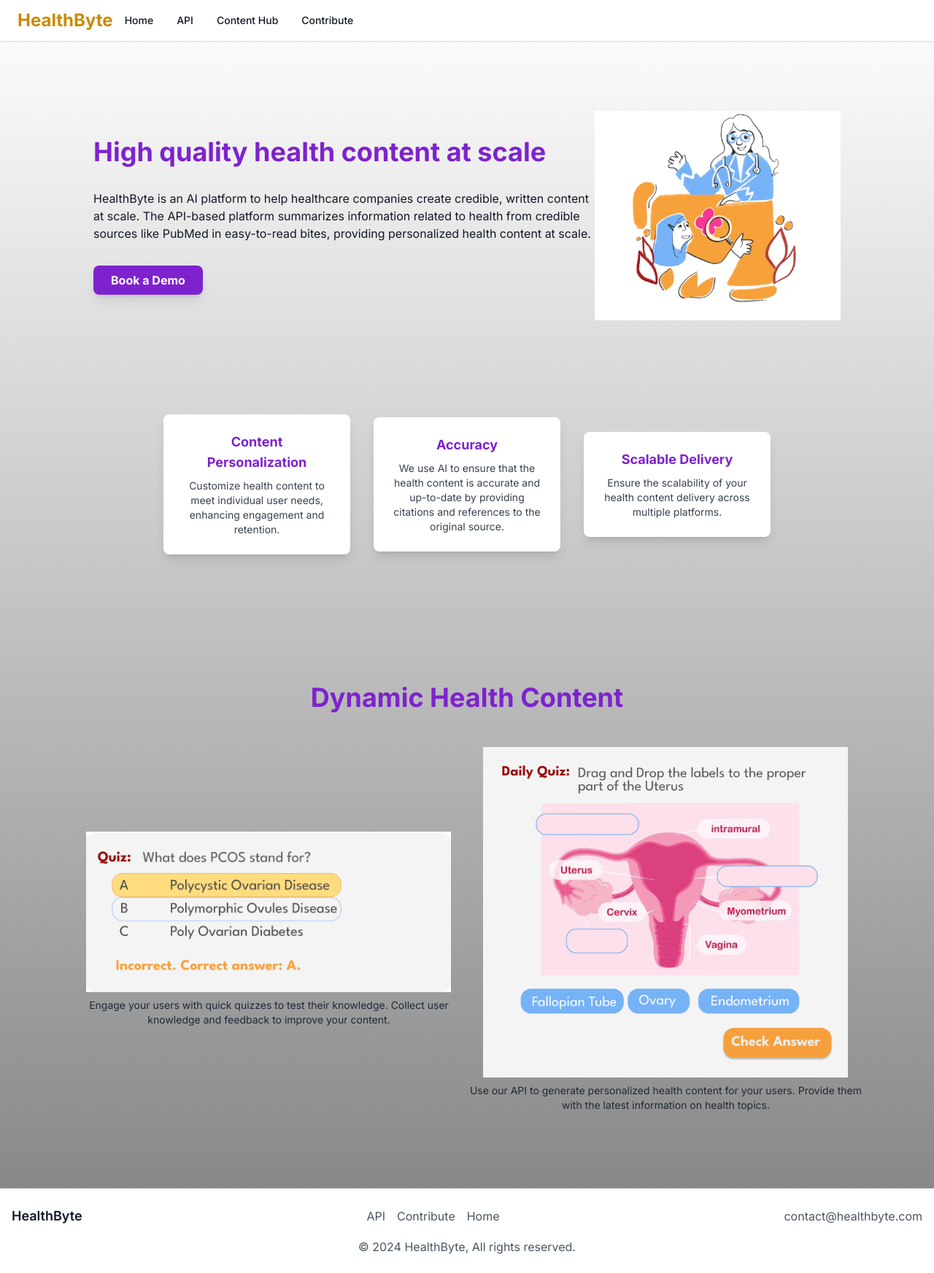
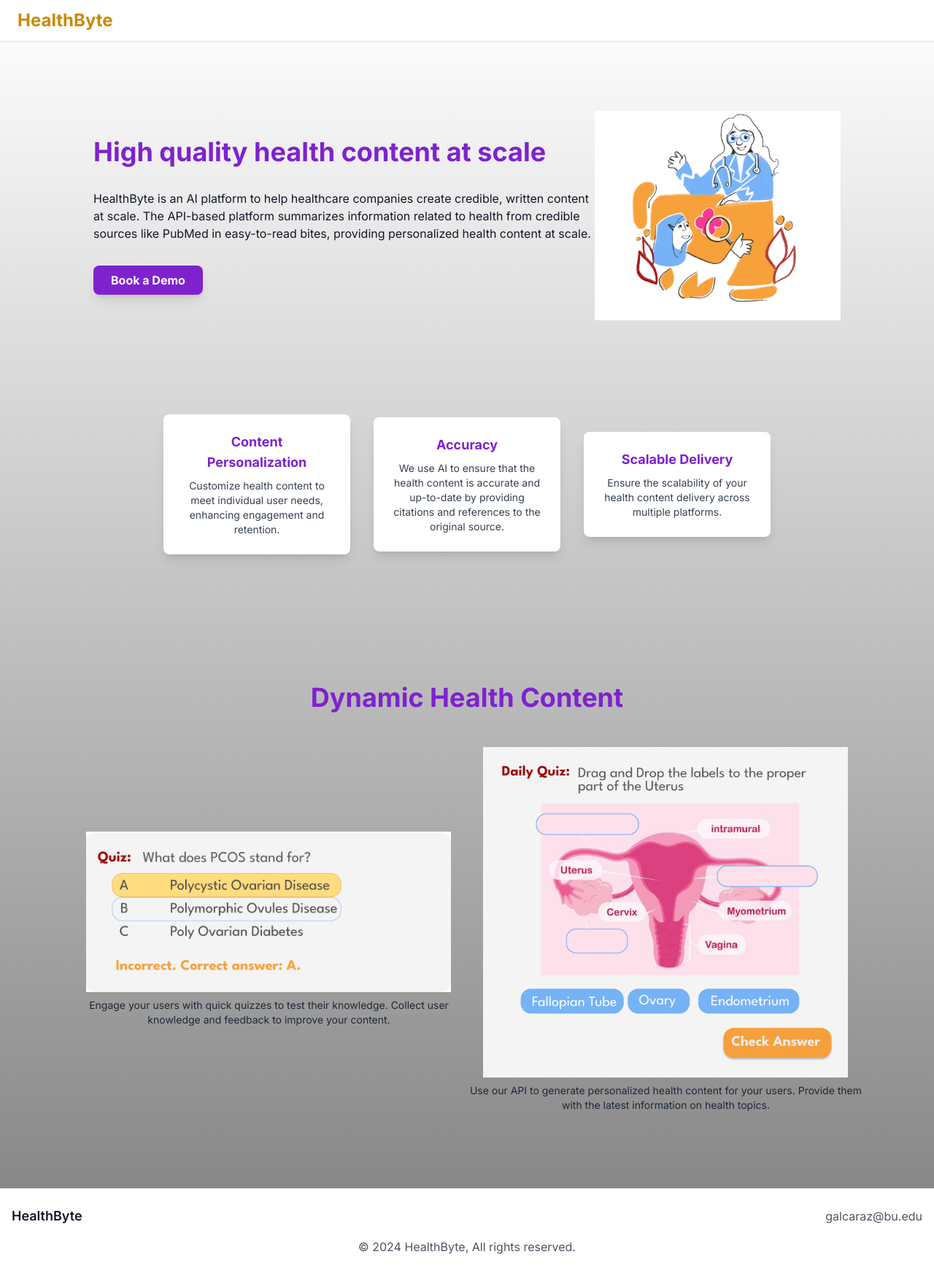
Before and after one commit to gigialc/Avocado, a Next.js app in the folder my-app/: page / in a window 1280 px wide. Shown: the whole page at 73% size. Built offline with nearby package versions, Linux system fonts and the light colour scheme.

Commit message:
navbar removed for distriubution

```diff
--- a/my-app/app/components/footer.tsx
+++ b/my-app/app/components/footer.tsx
@@ -11,7 +11,7 @@ const Footer: React.FC = () => {
                             HealthByte
                         </Link>
                     </div>
-                    <div className="space-x-4 flex">
+                    {/* <div className="space-x-4 flex">
                         <Link href="/api" className="hover:underline">
                             API
                         </Link>
@@ -22,10 +22,10 @@ const Footer: React.FC = () => {
                             Home
                         </Link>
 
-                    </div>
+                    </div> */}
                     <div>
                         <a href="mailto:contact@healthbyte.com" className="hover:underline">
-                            contact@healthbyte.com
+                            galcaraz@bu.edu
                         </a>
                     </div>
                 </div>
--- a/my-app/app/components/navbar.tsx
+++ b/my-app/app/components/navbar.tsx
@@ -20,16 +20,16 @@ const Navbar: React.FC = () => {
 
                     {/* Desktop menu */}
 
-                    <div className="hidden md:flex">
+                    {/* <div className="hidden md:flex">
                         <Link href="/" className="my-1 text-sm font-medium text-gray-900 dark:text-gray-800 hover:text-purple-700 dark:hover:text-purple-800 md:mx-4 md:my-0">Home</Link>
                         <Link href="/api" className="my-1 text-sm font-medium text-gray-900 dark:text-gray-800 hover:text-purple-700 dark:hover:text-purple-800 md:mx-4 md:my-0">API</Link>
                         <Link href="/content-hub" className="my-1 text-sm font-medium text-gray-900 dark:text-gray-800 hover:text-purple-700 dark:hover:text-purple-800 md:mx-4 md:my-0">Content Hub</Link>
                         <Link href="/contribute" className="my-1 text-sm font-medium text-gray-900 dark:text-gray-800 hover:text-purple-700 dark:hover:text-purple-800 md:mx-4 md:my-0">Contribute</Link>
                     </div>
-                    </div>
+                    </div> */}
 
                         {/* Mobile menu button */}
-                    <div className="flex md:hidden">
+                    {/* <div className="flex md:hidden">
 
                         <button onClick={toggleMenu} className="text-gray-800 dark:text-gray-800 hover:text-gray-800 dark:hover:text-gray-800 focus:outline-none focus:text-gray-800 dark:focus:text-gray-800" aria-label="toggle menu">
                             <svg viewBox="0 0 24 24" fill="none" stroke="currentColor" className="w-6 h-6">
@@ -39,11 +39,11 @@ const Navbar: React.FC = () => {
                                     <path fillRule="evenodd" d="M4 5h16a1 1 0 010 2H4a1 1 0 110-2zm0 6h16a1 1 0 010 2H4a1 1 0 110-2zm0 6h16a1 1 0 010 2H4a1 1 0 110-2z"></path>
                                 )}
                             </svg>
-                        </button>
+                        </button> */}
                     </div>
                 </div>
 
-                {isOpen && (
+                {/* {isOpen && (
                     <div className="flex flex-col items-center md:flex-row md:mx-6">
                         <Link href="/" className="my-1 text-sm font-medium text-gray-900 dark:text-gray-800 hover:text-purple-700 dark:hover:text-gray-200 md:mx-4 md:my-0" onClick={() => setIsOpen(false)}>Home</Link>
                         <Link href="/api" className="my-1 text-sm font-medium text-gray-900 dark:text-gray-800 hover:text-purple-700 dark:hover:text-gray-200 md:mx-4 md:my-0" onClick={() => setIsOpen(false)}>API</Link>
@@ -51,7 +51,7 @@ const Navbar: React.FC = () => {
                         <Link href="/contribute" className="my-1 text-sm font-medium text-gray-900 dark:text-gray-800 hover:text-purple-700 dark:hover:text-gray-200 md:mx-4 md:my-0" onClick={() => setIsOpen(false)}>Contribute</Link>
                     </div>
 
-                )}
+                )} */}
             </div>
         </nav>
     );
```
